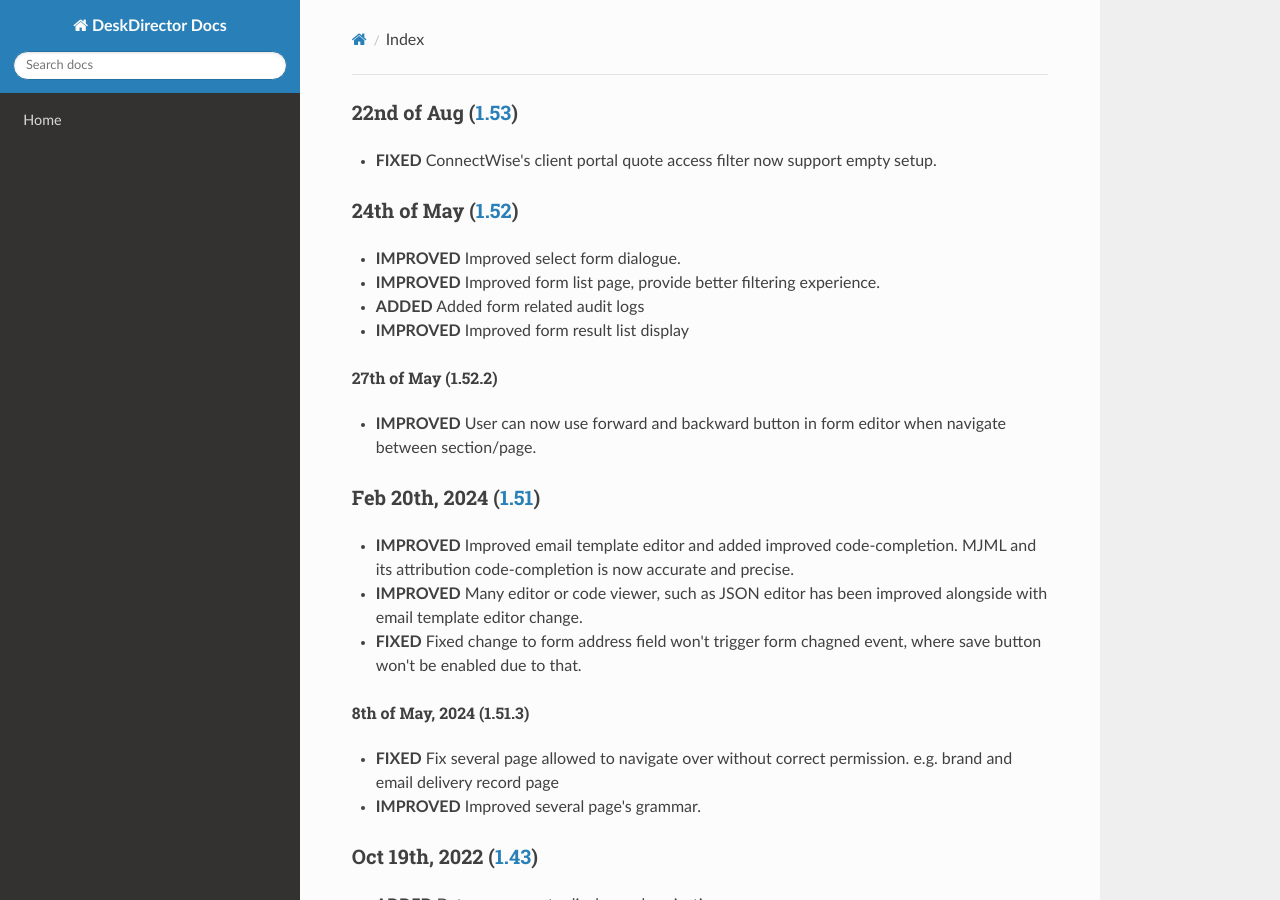
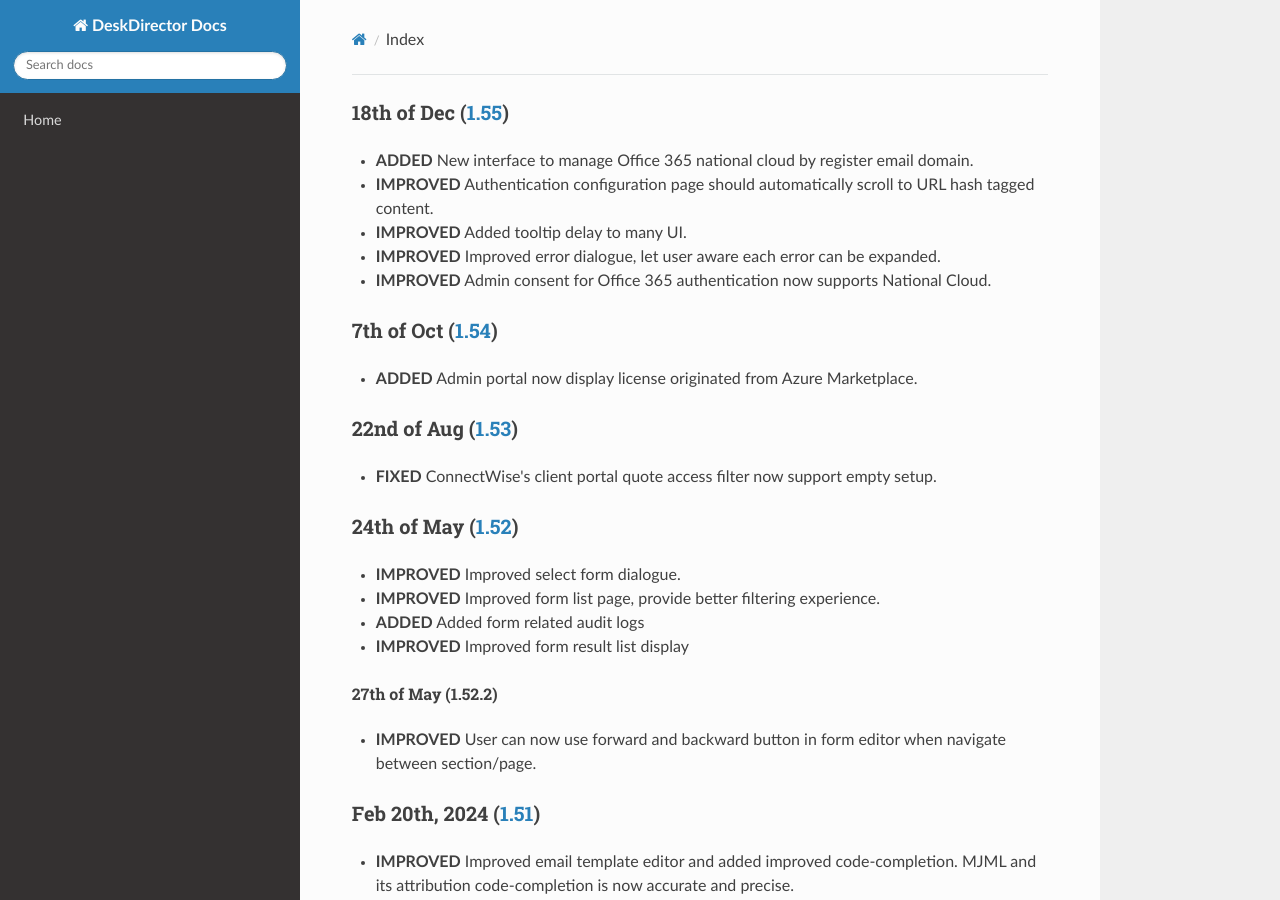
Before and after one commit to DeskDirector/docs, an MkDocs documentation site: the page built from docs/_release/admin/README.md, in a window 1280 px wide and 900 px high. Built offline with MkDocs 1.6.1, drawn with Linux system fonts in a browser that asks for light colours; nearby versions of some CDN libraries; old or Windows-style settings are respelled for this version of MkDocs.

Commit message:
Update README.md

```diff
--- a/docs/_release/admin/README.md
+++ b/docs/_release/admin/README.md
@@ -1,3 +1,13 @@
+### 18th of Dec ([1.55](v1.55.1))
+- **ADDED** New interface to manage Office 365 national cloud by register email domain.
+- **IMPROVED** Authentication configuration page should automatically scroll to URL hash tagged content.
+- **IMPROVED** Added tooltip delay to many UI.
+- **IMPROVED** Improved error dialogue, let user aware each error can be expanded.
+- **IMPROVED** Admin consent for Office 365 authentication now supports National Cloud.
+
+### 7th of Oct ([1.54](v1.54.1))
+- **ADDED** Admin portal now display license originated from Azure Marketplace.
+
 ### 22nd of Aug ([1.53](v1.53.1))
 - **FIXED** ConnectWise's client portal quote access filter now support empty setup.
 
```
